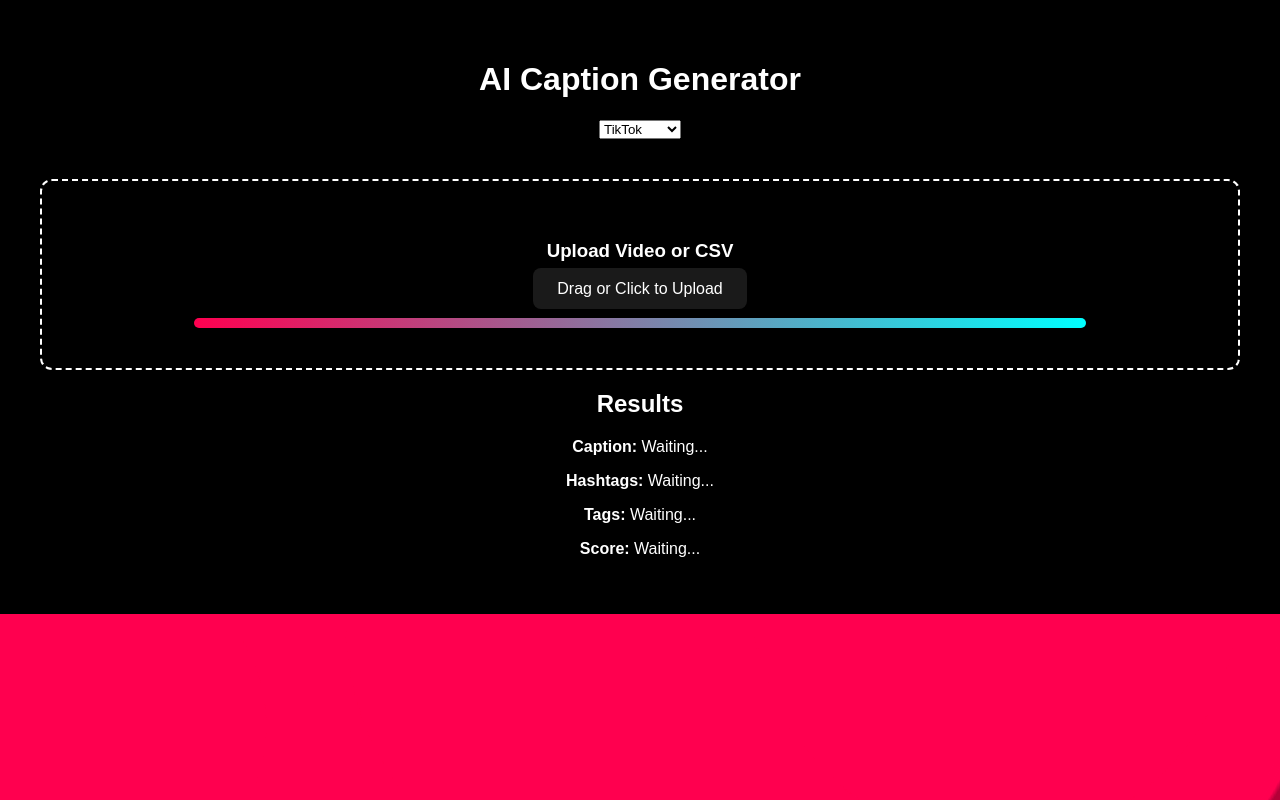
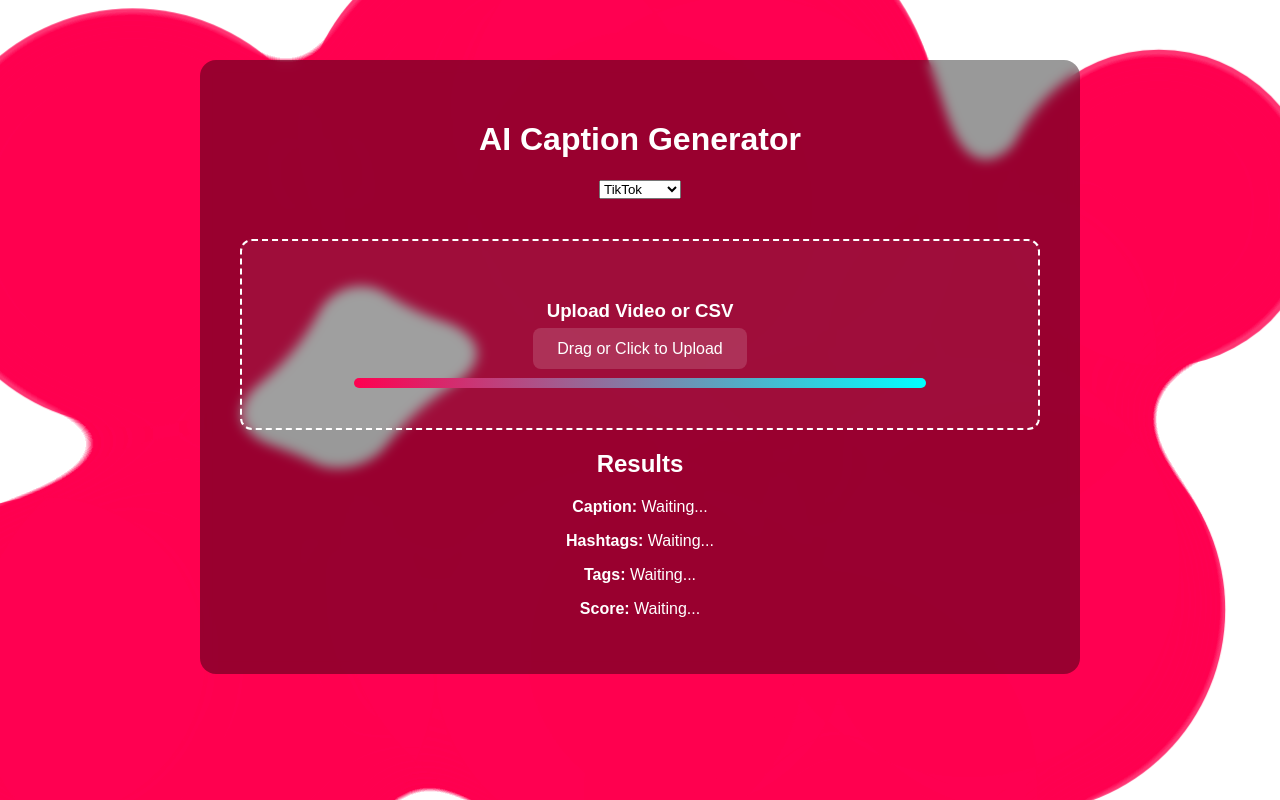
Before and after one commit to longlinemedia2025/tiktok-ai-analyzer, a Flask app: page / in a window 1280 px wide. Run offline with Flask 3, Linux system fonts and the light colour scheme.

Commit message:
Remove black box

```diff
--- a/templates/index.html
+++ b/templates/index.html
@@ -13,7 +13,7 @@
       overflow-y: auto;
       font-family: 'Poppins', sans-serif;
       color: #fff;
-      background: #000;
+      background: transparent;
     }
 
     /* --- Gooey Background --- */
@@ -24,7 +24,8 @@
       width: 100%;
       height: 100%;
       overflow: hidden;
-      z-index: -1;
+      z-index: 0;
+      pointer-events: none;
     }
 
     svg {
@@ -37,7 +38,7 @@
       transition: opacity 2s ease;
     }
     .blob.visible {
-      opacity: 0.7;
+      opacity: 0.8;
     }
 
     /* --- Platform Themes --- */
@@ -53,6 +54,11 @@
       z-index: 5;
       padding: 40px;
       text-align: center;
+      background: rgba(0, 0, 0, 0.4);
+      border-radius: 16px;
+      max-width: 800px;
+      margin: 60px auto;
+      backdrop-filter: blur(6px);
     }
 
     .upload-section {
@@ -61,6 +67,7 @@
       padding: 40px;
       margin-top: 40px;
       transition: border-color 0.3s ease;
+      background: rgba(255, 255, 255, 0.05);
     }
 
     .upload-section:hover {
@@ -73,14 +80,14 @@
 
     label.upload-label {
       cursor: pointer;
-      background: rgba(255,255,255,0.1);
+      background: rgba(255,255,255,0.15);
       padding: 12px 24px;
       border-radius: 8px;
       transition: background 0.3s ease;
     }
 
     label.upload-label:hover {
-      background: rgba(255,255,255,0.25);
+      background: rgba(255,255,255,0.3);
     }
 
     .progress-bar {
@@ -163,7 +170,6 @@
     }
 
     // Generate blobs
-    const svg = document.getElementById("metaball-svg");
     const group = document.getElementById("blob-group");
     const blobCount = 15;
     const width = window.innerWidth;
@@ -175,40 +181,42 @@
       const blob = document.createElementNS("http://www.w3.org/2000/svg", "circle");
       blob.setAttribute("cx", random(0, width));
       blob.setAttribute("cy", random(0, height));
-      blob.setAttribute("r", random(150, 300));
+      blob.setAttribute("r", random(150, 250));
       blob.classList.add("blob");
       group.appendChild(blob);
 
-      const dx = random(30, 100);
-      const dy = random(30, 100);
+      const dx = random(-100, 100);
+      const dy = random(-100, 100);
 
-      // Auto-floating + gentle drift
       blob.animate(
         [
-          { transform: "translate(0, 0)" },
+          { transform: "translate(0,0)" },
           { transform: `translate(${dx}px, ${dy}px)` },
-          { transform: "translate(0, 0)" }
+          { transform: "translate(0,0)" }
         ],
         {
-          duration: random(10000, 20000),
+          duration: random(15000, 25000),
           iterations: Infinity,
           direction: "alternate",
           easing: "ease-in-out"
         }
       );
 
-      // slight parallax on mouse
-      document.addEventListener("mousemove", (e) => {
-        const x = (e.clientX / window.innerWidth - 0.5) * 20;
-        const y = (e.clientY / window.innerHeight - 0.5) * 20;
-        blob.style.transform = `translate(${x}px, ${y}px)`;
-      });
-
-      // fade in
-      setTimeout(() => blob.classList.add("visible"), 300 * i);
+      setTimeout(() => blob.classList.add("visible"), 200 * i);
     }
 
-    // Example progress bar logic (dummy)
+    // Parallax motion
+    document.addEventListener("mousemove", (e) => {
+      const x = (e.clientX / window.innerWidth - 0.5) * 30;
+      const y = (e.clientY / window.innerHeight - 0.5) * 30;
+      const blobs = document.querySelectorAll(".blob");
+      blobs.forEach((blob, i) => {
+        const speed = (i + 1) / 15;
+        blob.style.transform = `translate(${x * speed}px, ${y * speed}px)`;
+      });
+    });
+
+    // Dummy progress bar
     const progressInner = document.getElementById("progress-inner");
     let progress = 0;
     const simulateProgress = setInterval(() => {
```
